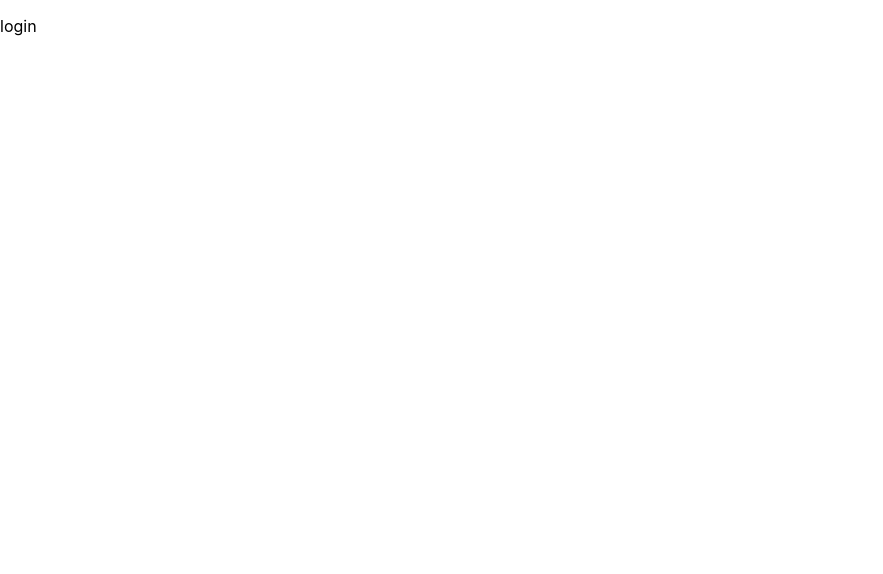
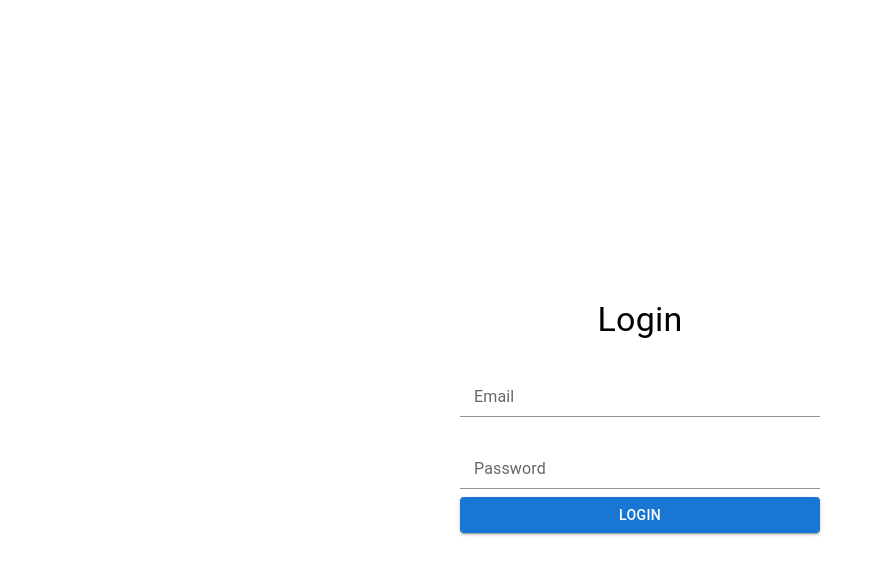
Before and after one commit to jandoniec/StreetArtFinder, a React (Create React App) app in the folder street-art-app/: page /login in a window 1280 px wide. Shown: the top 574 px of the page, without its empty margins (0-883 px from the left). Built offline with nearby package versions, Linux system fonts and the light colour scheme.

Commit message:
Added base functionality for login page (#1)
* Added base functionality for login page

* Added conection to the auth firebase

```diff
--- a/street-art-app/package.json
+++ b/street-art-app/package.json
@@ -6,10 +6,12 @@
     "@emotion/react": "^11.14.0",
     "@emotion/styled": "^11.14.0",
     "@mui/material": "^7.0.1",
+    "@react-oauth/google": "^0.12.1",
     "@testing-library/dom": "^10.4.0",
     "@testing-library/jest-dom": "^6.6.3",
     "@testing-library/react": "^16.3.0",
     "@testing-library/user-event": "^13.5.0",
+    "firebase": "^11.6.0",
     "react": "^19.1.0",
     "react-dom": "^19.1.0",
     "react-router-dom": "^7.4.1",
--- a/street-art-app/src/components/LoginPage.jsx
+++ b/street-art-app/src/components/LoginPage.jsx
@@ -1,12 +1,52 @@
-import { FormControl, InputLabel,Input } from '@mui/material'
-import React from 'react';
-
+import { FormControl, InputLabel, Input, Button, Box, Typography } from '@mui/material';
+import React, { useState } from 'react';
+import { auth } from '../firebase';
+import { signInWithEmailAndPassword } from 'firebase/auth';
 
 const LoginPage = () => {
-  return <div class='loginForm'>
-    <p>login</p>
-  </div>;
+  const [email, setEmail] = useState('');
+  const [password, setPassword] = useState('');
 
+  const handleLogin = async (event) => {
+    event.preventDefault();
+    try {
+      await signInWithEmailAndPassword(auth, email, password);
+      alert('Login successful!');
+    } catch (error) {
+      alert('Error logging in: ' + error.message);
+    }
+  };
+
+  return (
+    <Box
+      className='loginForm'
+      sx={{
+        display: 'flex',
+        flexDirection: 'column',
+        alignItems: 'center',
+        justifyContent: 'center',
+        height: '100vh',
+        padding: 2
+      }}
+    >
+      <Typography variant="h4" component="p" gutterBottom>
+        Login
+      </Typography>
+      <form onSubmit={handleLogin} style={{ width: '100%', maxWidth: 360 }}>
+        <FormControl margin="normal" fullWidth>
+          <InputLabel htmlFor="email">Email</InputLabel>
+          <Input id="email" type="email" value={email} onChange={(e) => setEmail(e.target.value)} />
+        </FormControl>
+        <FormControl margin="normal" fullWidth>
+          <InputLabel htmlFor="password">Password</InputLabel>
+          <Input id="password" type="password" value={password} onChange={(e) => setPassword(e.target.value)} />
+        </FormControl>
+        <Button variant="contained" color="primary" type="submit" fullWidth>
+          Login
+        </Button>
+      </form>
+    </Box>
+  );
 };
 
 export default LoginPage;
--- /dev/null
+++ b/street-art-app/src/firebase.js
@@ -0,0 +1,26 @@
+// Import the functions you need from the SDKs you need
+import { initializeApp } from "firebase/app";
+import { getAuth } from 'firebase/auth';
+// TODO: Add SDKs for Firebase products that you want to use
+// https://firebase.google.com/docs/web/setup#available-libraries
+
+// Your web app's Firebase configuration
+const firebaseConfig = {
+  apiKey: "AIzaSyDKKWdIMra1VxSDUOtojk75VQ_LFgvG0m8",
+  authDomain: "streetartfinder-7d4df.firebaseapp.com",
+  projectId: "streetartfinder-7d4df",
+  storageBucket: "streetartfinder-7d4df.firebasestorage.app",
+  messagingSenderId: "132902104132",
+  appId: "1:132902104132:web:269364284173ec262f6011",
+  // Add the redirect URIs for Google and Facebook
+  redirectUris: {
+    google: "https://localhost:3000/auth/google/callback",
+    facebook: "https://localhost:3000/auth/facebook/callback"
+  }
+};
+
+// Initialize Firebase
+const app = initializeApp(firebaseConfig);
+const auth = getAuth(app);
+
+export { auth };
```
Also changed, not shown: 2 other files (tests, documents, lock files or other folders).
